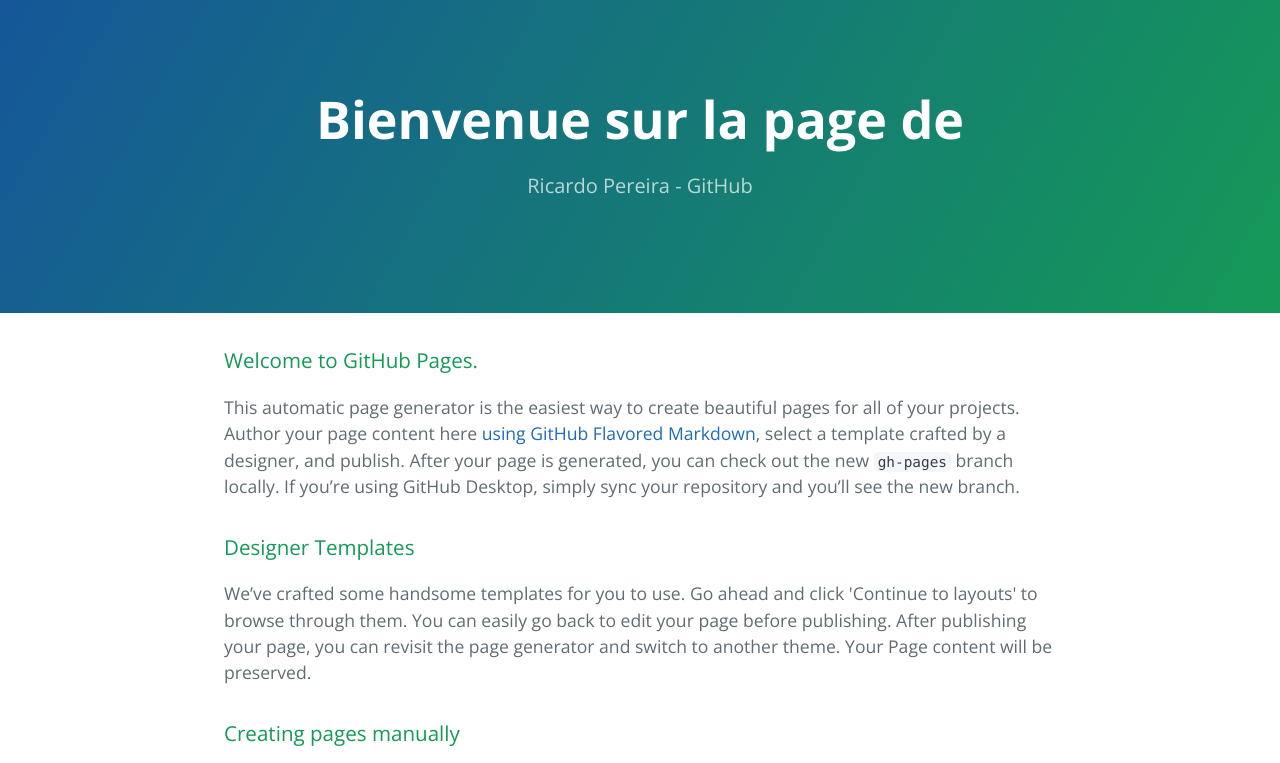
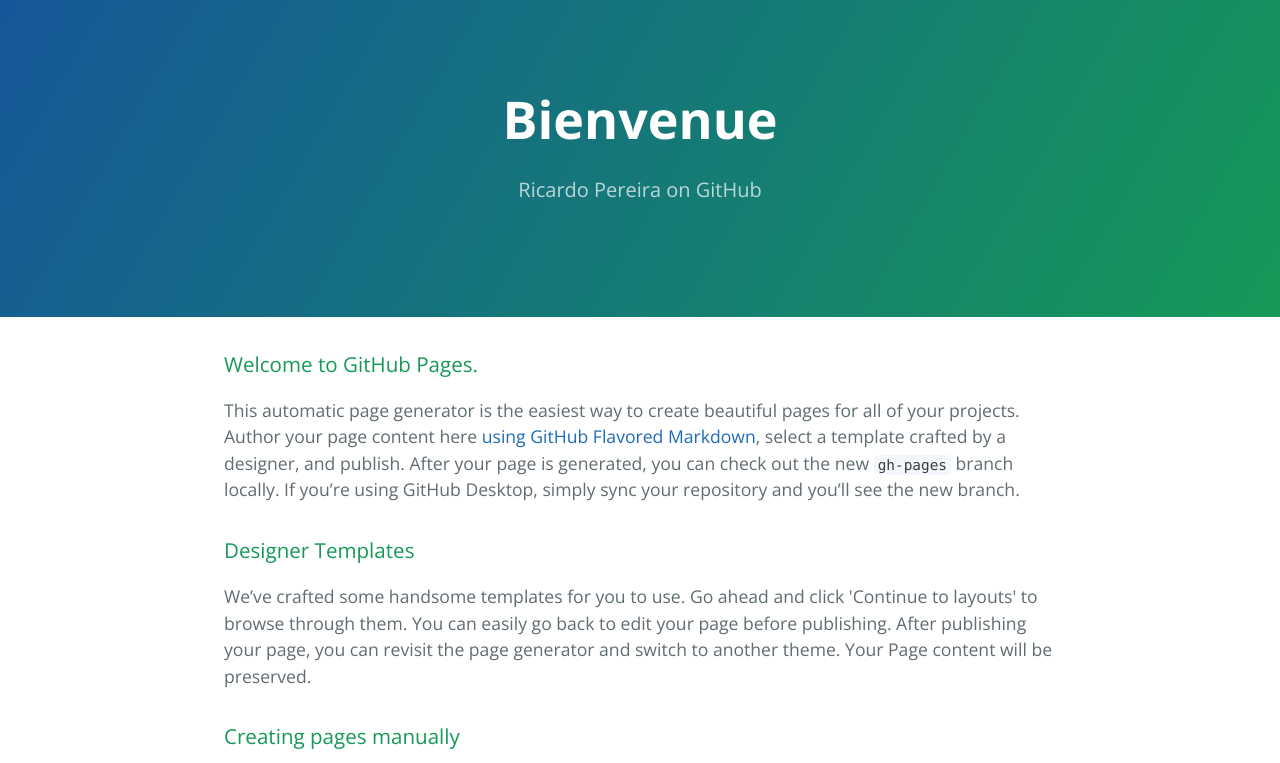
Before and after one commit to pricky/pricky.github.io, a plain HTML site: page index.html in a window 1280 px wide. Shown: the top 763 px of the page. Drawn offline with nearby package versions, Linux system fonts and the light colour scheme.

Commit message:
Update index.html

```diff
--- a/index.html
+++ b/index.html
@@ -11,8 +11,8 @@
   </head>
   <body>
     <section class="page-header">
-      <h2 class="project-name">Bienvenue sur la page de</h2>
-      <h1 class="project-tagline">Ricardo Pereira - GitHub</h1>
+      <h1 class="project-name">Bienvenue</h1>
+      <h2 class="project-tagline">Ricardo Pereira on GitHub</h2>
     </section>
 
     <section class="main-content">
```
